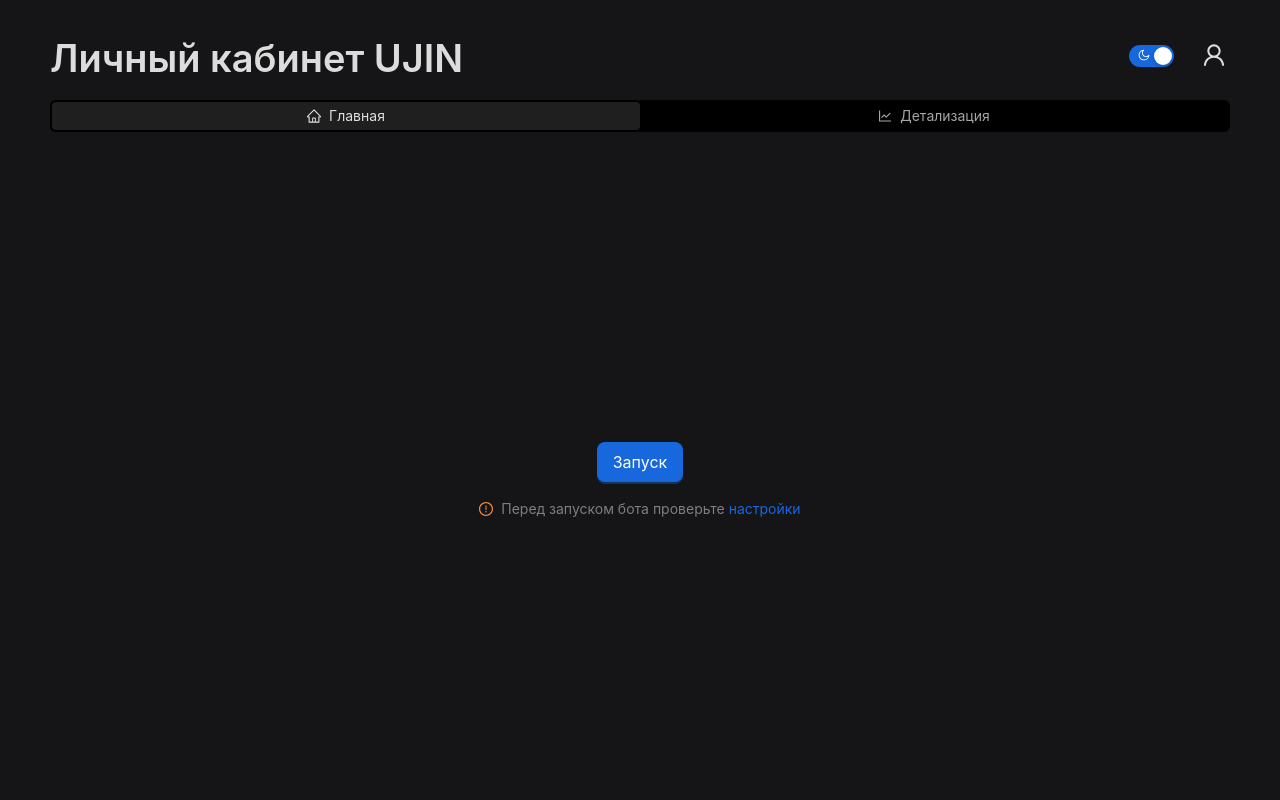
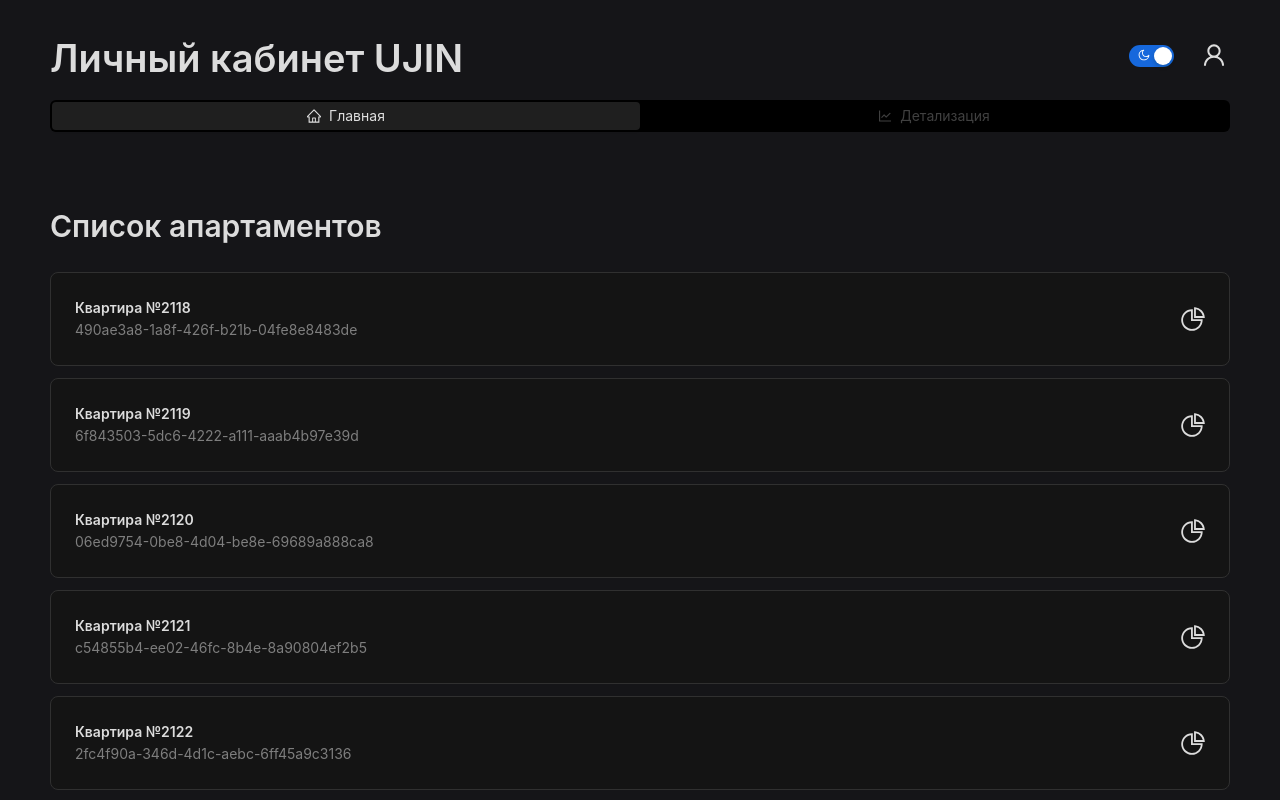
Before and after one commit to ChagiMeat/hack-ujin-anomaly-visualization-front, a React (Vite) app: page /account in a window 1280 px wide. Built offline with nearby package versions, Linux system fonts and the light colour scheme; no server answers.

Commit message:
Fix fucking bug

```diff
--- a/src/api/getDeviceInfo.ts
+++ b/src/api/getDeviceInfo.ts
@@ -26,7 +26,7 @@
   apartment_title: string;
 }
 
-interface SignalsDataI {
+export interface SignalsDataI {
   [serialNumber: string]: SignalItemI[];
 }
 
--- a/src/components/HUApartmentScene/HUApartmentScene.tsx
+++ b/src/components/HUApartmentScene/HUApartmentScene.tsx
@@ -1,10 +1,8 @@
 import {Box, ContactShadows, OrbitControls, Plane, SoftShadows} from "@react-three/drei";
 import {Canvas, useThree} from "@react-three/fiber";
 import {Cylinder} from "@react-three/drei/core/shapes";
-import {SignalItemI} from "../../api/getDeviceInfo.ts";
 import {Vector3} from "three";
 import {useEffect} from "react";
-import AppartmentStore from "../../store/appartmentStore.ts";
 
 interface DevicesCoordinates {
   position: [number, number, number];
@@ -65,8 +63,8 @@
   },
 ];
 
-function ApartmentScene({devices, selectedDeviceIndex}: HUApartmentScenePropsI) {
-  const { camera } = useThree()
+function ApartmentScene({devicesCount, selectedDeviceIndex}: HUApartmentScenePropsI) {
+  const {camera} = useThree()
 
   function lookAt(position: [number, number, number]) {
     const target = new Vector3(...position);
@@ -86,16 +84,17 @@
   return (
     <>
       {/*Датчик*/}
-      {DEVICES_COORDINATES.filter((_, index) => index < (devices?.length ?? 0)).map(({position, rotation, color}, index) => (
+      {DEVICES_COORDINATES.filter((_, index) => index < devicesCount).map(({position, rotation, color}, index) => (
         <Cylinder
+          key={position[0] + position[1] + position[2] + index}
           receiveShadow
           castShadow
           position={position}
           rotation={rotation}
           args={[0.1, 0.1, 0.1]}
+          scale={selectedDeviceIndex === index ? [1.5, 1.5, 1.5] : [1, 1, 1]}
         >
-          {selectedDeviceIndex !== null && selectedDeviceIndex === index && <meshStandardMaterial color={devices?.[index]?.intensity ? AppartmentStore.getIntencityColor(devices?.[index]?.intensity) : color}/>}
-          {selectedDeviceIndex === null && <meshStandardMaterial color={color}/>}
+          <meshStandardMaterial color={color}/>
         </Cylinder>
       ))}
 
@@ -140,7 +139,7 @@
 }
 
 interface HUApartmentScenePropsI {
-  devices?: SignalItemI[];
+  devicesCount: number;
   selectedDeviceIndex: number | null;
 }
 
--- a/src/pages/account/ApartmentDetailsPage/ApartmentDetailsPage.tsx
+++ b/src/pages/account/ApartmentDetailsPage/ApartmentDetailsPage.tsx
@@ -1,9 +1,10 @@
-import {Card, Flex, Progress, Typography} from 'antd';
+import {Card, Collapse, Empty, Flex, Progress, Typography} from 'antd';
 import HUApartmentScene from "../../../components/HUApartmentScene/HUApartmentScene.tsx";
 import {useSearchParams} from "react-router-dom";
 import {useEffect, useState} from "react";
 import ApartmentStore from "../../../store/appartmentStore.ts";
 import {observer} from "mobx-react";
+import {CloseOutlined, SearchOutlined} from "@ant-design/icons";
 
 const ApartmentDetailsPage = observer(() => {
   const [selectedCardIndex, setSelectedCardIndex] = useState<number | null>(null);
@@ -11,8 +12,8 @@
   const apartmentId = searchParams.get('apartmentId');
   const eg = searchParams.get('eg');
 
-  function onCardClick(index: number) {
-    if(selectedCardIndex === index) {
+  function onDeviceClick(index: number) {
+    if (selectedCardIndex === index) {
       setSelectedCardIndex(null);
     } else {
       setSelectedCardIndex(index);
@@ -20,18 +21,50 @@
   }
 
   useEffect(() => {
-    if(apartmentId && eg) {
+    if (apartmentId && eg) {
       void ApartmentStore.fetchApartmentDevices({apartmentId, eg});
     }
   }, []);
+
+  if(ApartmentStore.isLoading) {
+    return null;
+  }
+
+  if(!ApartmentStore.isLoading && ApartmentStore.allSerialNumbers.length === 0) {
+    return (
+      <Flex align='center' justify='center' flex={1}>
+        <Empty />
+      </Flex>
+    )
+  }
 
   return (
     <Flex flex='1' justify='center' align='center'>
       <Flex gap={12} style={{width: '100%', height: '100%'}} vertical align='flex-start'>
         <Typography.Title level={2}>Список устройств</Typography.Title>
-        <Flex vertical gap={12} style={{ width: '80%', overflowY: 'auto'}}>
-          {ApartmentStore.allDevicesSignals.map((item, index) => (
-            <Card onClick={() => onCardClick(index)} style={{width: '100%', backgroundColor: selectedCardIndex === index ? '#d8ffeb' : 'white', cursor: 'pointer'}}>
+        <Flex vertical gap={12} style={{width: '80%', overflowY: 'auto'}}>
+          {ApartmentStore.allSerialNumbers?.map((serialNumber, index) => {
+            console.log({...ApartmentStore.allDevices});
+            console.log('serialNumber', serialNumber)
+            return (
+              (
+                <Flex key={serialNumber} align='flex-start' flex={1} style={{width: '100%'}} gap={12}>
+                  <Collapse activeKey={selectedCardIndex ?? undefined}
+                            style={{width: '100%', backgroundColor: selectedCardIndex === index ? '#d8ffeb' : undefined}}>
+                    <Collapse.Panel
+                      collapsible='disabled'
+                      showArrow={false}
+                      key={index}
+                      header={
+                        <Flex justify='space-between'>
+                          <Typography.Text strong>Устройство {index + 1}</Typography.Text>
+                          <Typography.Text type='secondary'>№{serialNumber}</Typography.Text>
+                        </Flex>
+                      }
+                    >
+                      <Flex vertical gap={12}>
+                        {ApartmentStore.allDevices?.[serialNumber]?.map((item, index) => (
+                          <Card key={item.name + index} style={{width: '100%',}}>
                             <Flex justify='space-between'>
                               <Flex vertical>
                                 <Typography.Text strong>{item.signal_label}</Typography.Text>
@@ -49,9 +82,26 @@
                           </Card>
                         ))}
                       </Flex>
+                    </Collapse.Panel>
+                  </Collapse>
+                  {selectedCardIndex === index
+                    ? <CloseOutlined onClick={() => onDeviceClick(index)}
+                                     style={{cursor: 'pointer', fontSize: 24, marginTop: 12}}/>
+                    : <SearchOutlined onClick={() => onDeviceClick(index)}
+                                      style={{cursor: 'pointer', fontSize: 24, marginTop: 12}}/>
+                  }
+
+                </Flex>
+              )
+            )
+          })}
+        </Flex>
       </Flex>
       <Flex style={{height: '100%'}}>
-        <HUApartmentScene selectedDeviceIndex={selectedCardIndex} devices={ApartmentStore.allDevicesSignals}/>
+        <HUApartmentScene
+          selectedDeviceIndex={selectedCardIndex}
+          devicesCount={ApartmentStore.allSerialNumbers.length}
+        />
       </Flex>
     </Flex>
   );
--- a/src/pages/account/MainContainer/MainContainer.tsx
+++ b/src/pages/account/MainContainer/MainContainer.tsx
@@ -35,7 +35,7 @@
       </Space>
     ),
     value: 'apartment-details',
-    disabled: false,
+    disabled: true,
   },
 ];
 
--- a/src/pages/account/MainPage/MainPage.tsx
+++ b/src/pages/account/MainPage/MainPage.tsx
@@ -1,49 +1,54 @@
-import { Button, Flex, Space, Typography } from 'antd';
-import {useEffect, useState} from 'react';
-import { ExclamationCircleOutlined } from '@ant-design/icons';
-import { Colors } from '../../../consts.ts';
-import { Link } from 'react-router-dom';
-import { observer } from 'mobx-react';
-import ConfigStore from '../../../store/configStore.ts';
-import DeviceService from "../../../api/getDeviceInfo.ts";
+import {Card, Flex, Typography} from 'antd';
+import {observer} from 'mobx-react';
+import {PieChartOutlined} from "@ant-design/icons";
+import {useNavigate} from "react-router";
+
+interface Apatment {
+  apartmentId: number;
+  eg: string;
+}
+
+const APARTMENTS_LIST: Apatment[] = [
+  {
+    apartmentId: 2118,
+    eg: '490ae3a8-1a8f-426f-b21b-04fe8e8483de',
+  },
+  {
+    apartmentId: 2119,
+    eg: '6f843503-5dc6-4222-a111-aaab4b97e39d',
+  },
+  {
+    apartmentId: 2120,
+    eg: '06ed9754-0be8-4d04-be8e-69689a888ca8',
+  },
+  {
+    apartmentId: 2121,
+    eg: 'c54855b4-ee02-46fc-8b4e-8a90804ef2b5',
+  },
+  {
+    apartmentId: 2122,
+    eg: '2fc4f90a-346d-4d1c-aebc-6ff45a9c3136',
+  }
+];
 
 function MainPage() {
-  const [active, setActive] = useState<boolean>(ConfigStore.isWorking);
-  const [loading, setLoading] = useState<boolean>(false);
-
-  function handleStartButton() {
-    setLoading(true);
-    setTimeout(() => {
-      setLoading(false);
-      setActive((prevState) => {
-        ConfigStore.isWorking = !prevState;
-        return !prevState;
-      });
-    }, 700);
-  }
-
-  useEffect(() => {
-    void DeviceService.getApartmentDevices({apartmentId: '2117', eg: '2fc4f90a-346d-4d1c-aebc-6ff45a9c3136'})
-  }, []);
+  const navigate = useNavigate();
 
   return (
-    <Flex vertical justify='center' align='center' flex='1'>
-      <Space direction='vertical' align='center' size='middle'>
-        <Button
-          loading={loading}
-          onClick={handleStartButton}
-          type='primary'
-          size='large'
-          danger={active}
-        >
-          {!active ? 'Запуск' : 'Отмена'}
-        </Button>
-        <Typography.Text type='secondary'>
-          <ExclamationCircleOutlined style={{ color: Colors.Warning }} />
-          &nbsp; Перед запуском бота проверьте&nbsp;
-          <Link to={'/account/configuration'}>настройки</Link>
-        </Typography.Text>
-      </Space>
+    <Flex vertical gap={12} justify='center' align='start' flex='1'>
+      <Typography.Title level={2}>Список апартаментов</Typography.Title>
+      {APARTMENTS_LIST.map(apartment => (
+        <Card style={{width: '100%'}} key={apartment.eg}>
+          <Flex justify='space-between'>
+            <Flex vertical>
+              <Typography.Text strong>Квартира №{apartment.apartmentId}</Typography.Text>
+              <Typography.Text type='secondary'>{apartment.eg}</Typography.Text>
+            </Flex>
+
+            <PieChartOutlined style={{cursor: 'pointer', fontSize: 24}} onClick={() => navigate(`/account/apartment-details?apartmentId=${apartment.apartmentId}&eg=${apartment.eg}`)}/>
+          </Flex>
+        </Card>
+      ))}
     </Flex>
   );
 }
--- a/src/store/appartmentStore.ts
+++ b/src/store/appartmentStore.ts
@@ -2,7 +2,7 @@
 import ApartmentService, {
   GetDeviceSignalsParamsI,
   GetDeviceSignalsResponseI,
-  SignalItemI
+  SignalItemI, SignalsDataI
 } from "../api/getDeviceInfo.ts";
 
 class ApartmentStore {
@@ -20,8 +20,12 @@
     return 'red';
   }
 
-  get allSerialNumbers(): number[] {
-    return Object.keys(this.allData?.data.signals ?? {}).map(Number);
+  get allSerialNumbers(): string[] {
+    return Object.keys(this.allData?.data.signals ?? {});
+  }
+
+  get allDevices(): SignalsDataI | undefined {
+    return this.allData?.data.signals
   }
 
   get allDevicesSignals(): SignalItemI[] {
```
Lines whose indentation alone changed are shown as unchanged.
